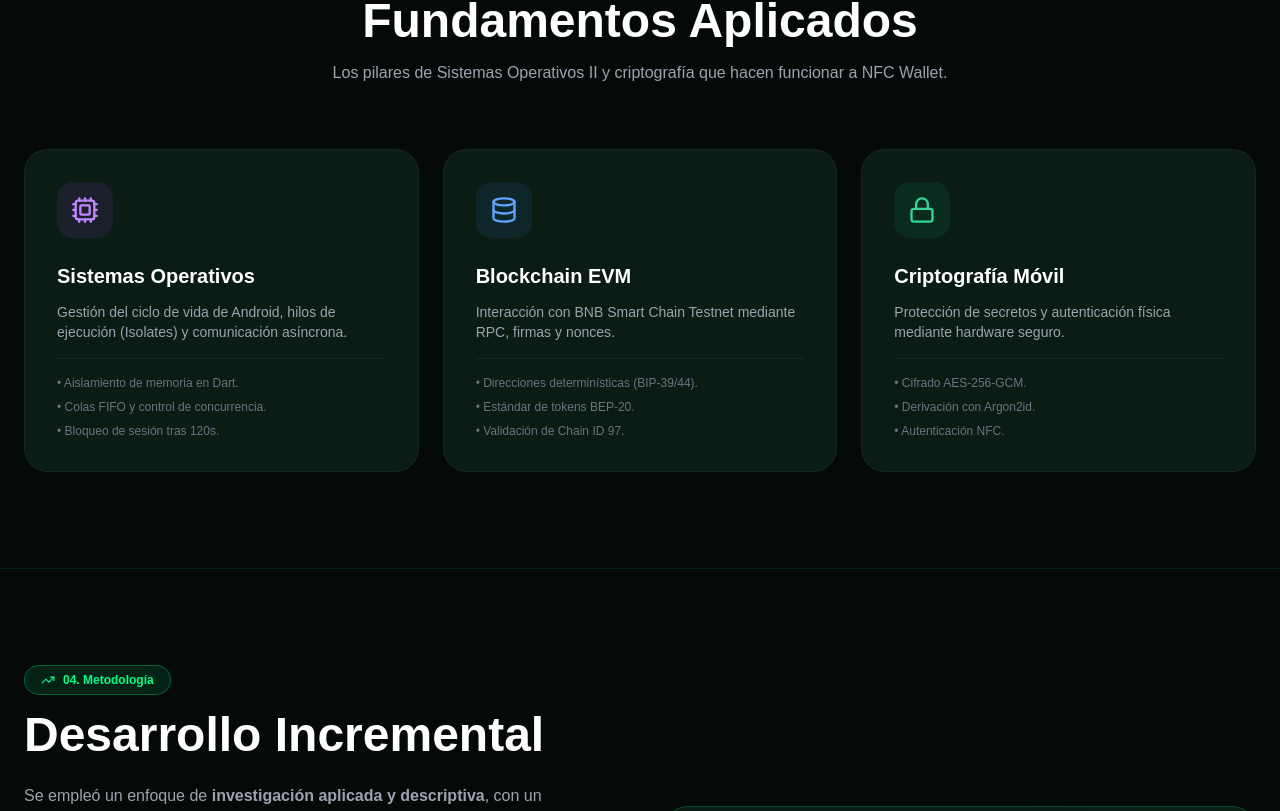
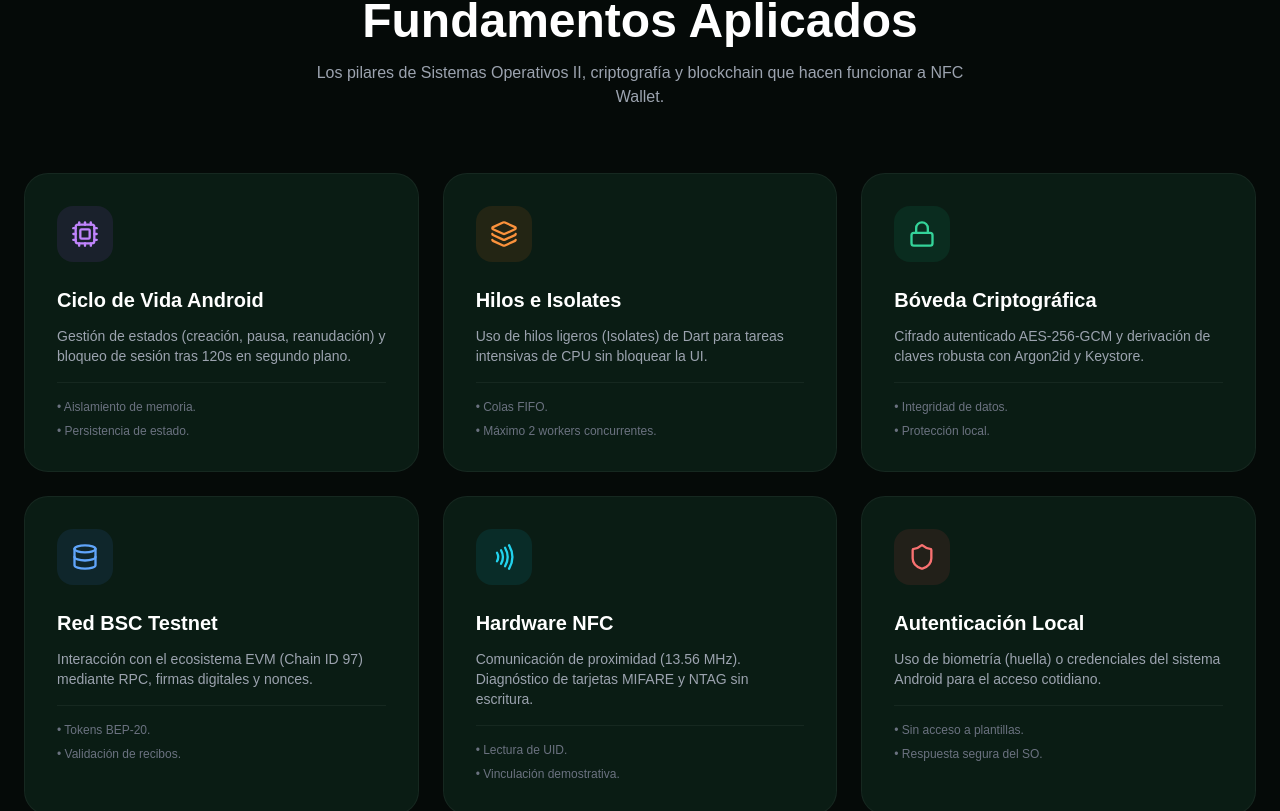
Before and after one commit to arisacaAyde/nfc-wallet-web, a React (Vite) app: page / in a window 1280 px wide. Shown: the part 2009-2820 px from the top of the page. Built offline with nearby package versions, Linux system fonts and the light colour scheme.

Commit message:
Ampliando marco teorico y mejorando animaciones

```diff
--- a/src/App.jsx
+++ b/src/App.jsx
@@ -46,12 +46,12 @@ function App() {
       // Lógica para bajar (Flecha Abajo o Derecha)
       if ((e.key === 'ArrowDown' || e.key === 'ArrowRight') && currentIndex < secciones.length - 1) {
         e.preventDefault();
-        document.getElementById(secciones[currentIndex + 1])?.scrollIntoView({ behavior: 'smooth' });
+        document.getElementById(secciones[currentIndex + 1])?.scrollIntoView({ behavior: 'smooth',block: 'start' });
       }
       // Lógica para subir (Flecha Arriba o Izquierda)
       else if ((e.key === 'ArrowUp' || e.key === 'ArrowLeft') && currentIndex > 0) {
         e.preventDefault();
-        document.getElementById(secciones[currentIndex - 1])?.scrollIntoView({ behavior: 'smooth' });
+        document.getElementById(secciones[currentIndex - 1])?.scrollIntoView({ behavior: 'smooth',block: 'start' });
       }
     };
 
@@ -151,12 +151,12 @@ function App() {
       {/* --- 01. EL PROBLEMA --- */}
       <section id="problema" className="max-w-7xl mx-auto px-6 py-24 relative z-10">
         <div className="grid grid-cols-1 lg:grid-cols-2 gap-16 items-center">
-          <motion.div initial={{ opacity: 0, x: -80 }} whileInView={{ opacity: 1, x: 0 }} viewport={{ once: true, margin: "-100px" }} transition={{ duration: 0.8, ease: "easeOut" }} className="space-y-6">
+          <motion.div initial={{ opacity: 0, x: -80 }} whileInView={{ opacity: 1, x: 0 }} viewport={{ once: true, margin: "-100px" }} transition={{ duration: 1, ease: "easeOut" }} className="space-y-6">
             <div className="inline-flex items-center gap-2 bg-neon-green/10 border border-neon-green/30 text-neon-green text-xs font-bold px-4 py-1.5 rounded-full mb-2"><AlertTriangle size={14} /> 01. El Problema</div>
             <h2 className="text-3xl md:text-5xl font-bold text-white leading-tight">El desafío de la <br/><span className="text-transparent bg-clip-text bg-gradient-to-r from-neon-green to-teal-300">seguridad móvil</span></h2>
             <p className="text-gray-400 text-lg leading-relaxed">Las billeteras móviles deben gestionar secretos criptográficos, mantener información actualizada desde la red y responder a hardware externo sin comprometer la fluidez de la interfaz. Si la derivación de claves bloquea el hilo principal, la app se congela. Si se descuidan las credenciales, el teléfono se vuelve un vector de ataque.</p>
           </motion.div>
-          <motion.div initial={{ opacity: 0, x: 80 }} whileInView={{ opacity: 1, x: 0 }} viewport={{ once: true, margin: "-100px" }} transition={{ duration: 0.8, ease: "easeOut", delay: 0.2 }} className="space-y-4">
+          <motion.div initial={{ opacity: 0, x: 80 }} whileInView={{ opacity: 1, x: 0 }} viewport={{ once: true, margin: "-100px" }} transition={{ duration:1.2, ease: "easeOut", delay: 0.2 }} className="space-y-4">
             <div className="bg-neon-card border border-neon-green/20 p-6 rounded-2xl relative overflow-hidden group hover:border-neon-green/50 transition-colors">
               <div className="absolute top-0 right-0 w-32 h-32 bg-neon-green rounded-full blur-[80px] opacity-10 group-hover:opacity-30 transition-opacity"></div>
               <h3 className="text-xl font-bold text-white mb-2">Pregunta de Investigación</h3>
@@ -196,29 +196,64 @@ function App() {
       {/* --- 03. MARCO TEÓRICO --- */}
       <section id="marco" className="max-w-7xl mx-auto px-6 py-24 relative z-10">
         <div className="text-center mb-16">
-          <div className="inline-flex items-center gap-2 bg-neon-green/10 border border-neon-green/30 text-neon-green text-xs font-bold px-4 py-1.5 rounded-full mb-4"><BookOpen size={14} /> 03. Marco Teórico</div>
+          <div className="inline-flex items-center gap-2 bg-neon-green/10 border border-neon-green/30 text-neon-green text-xs font-bold px-4 py-1.5 rounded-full mb-4">
+            <BookOpen size={14} /> 03. Marco Teórico
+          </div>
           <h2 className="text-3xl md:text-5xl font-bold text-white mb-4">Fundamentos Aplicados</h2>
-          <p className="text-gray-400 max-w-2xl mx-auto">Los pilares de Sistemas Operativos II y criptografía que hacen funcionar a NFC Wallet.</p>
+          <p className="text-gray-400 max-w-2xl mx-auto">Los pilares de Sistemas Operativos II, criptografía y blockchain que hacen funcionar a NFC Wallet.</p>
         </div>
-        <div className="grid grid-cols-1 md:grid-cols-3 gap-6">
-            <motion.div initial={{ opacity: 0, y: 50 }} whileInView={{ opacity: 1, y: 0 }} viewport={{ once: true }} transition={{ delay: 0.1 }} className="bg-neon-card border border-white/5 p-8 rounded-3xl hover:border-neon-green/30 transition-colors">
+
+        {/* Cuadrícula de 6 tarjetas (3 columnas x 2 filas) */}
+        <div className="grid grid-cols-1 md:grid-cols-2 lg:grid-cols-3 gap-6">
+
+            {/* Tarjeta 1: Sistemas Operativos */}
+            <motion.div initial={{ opacity: 0, y: 50 }} whileInView={{ opacity: 1, y: 0 }} viewport={{ once: true }} transition={{ delay: 0.3, duration: 1.2 }} className="bg-neon-card border border-white/5 p-8 rounded-3xl hover:border-neon-green/30 transition-colors">
               <div className="w-14 h-14 bg-purple-500/10 rounded-2xl flex items-center justify-center text-purple-400 mb-6"><Cpu size={28} /></div>
-              <h3 className="text-xl font-bold text-white mb-3">Sistemas Operativos</h3>
-              <p className="text-sm text-gray-400 mb-4">Gestión del ciclo de vida de Android, hilos de ejecución (Isolates) y comunicación asíncrona.</p>
-              <ul className="text-xs text-gray-500 space-y-2 border-t border-white/5 pt-4"><li>• Aislamiento de memoria en Dart.</li><li>• Colas FIFO y control de concurrencia.</li><li>• Bloqueo de sesión tras 120s.</li></ul>
+              <h3 className="text-xl font-bold text-white mb-3">Ciclo de Vida Android</h3>
+              <p className="text-sm text-gray-400 mb-4">Gestión de estados (creación, pausa, reanudación) y bloqueo de sesión tras 120s en segundo plano.</p>
+              <ul className="text-xs text-gray-500 space-y-2 border-t border-white/5 pt-4"><li>• Aislamiento de memoria.</li><li>• Persistencia de estado.</li></ul>
             </motion.div>
-            <motion.div initial={{ opacity: 0, y: 50 }} whileInView={{ opacity: 1, y: 0 }} viewport={{ once: true }} transition={{ delay: 0.2 }} className="bg-neon-card border border-white/5 p-8 rounded-3xl hover:border-neon-green/30 transition-colors">
+
+            {/* Tarjeta 2: Concurrencia */}
+            <motion.div initial={{ opacity: 0, y: 50 }} whileInView={{ opacity: 1, y: 0 }} viewport={{ once: true }} transition={{ delay: 0.5, duration: 1.2 }} className="bg-neon-card border border-white/5 p-8 rounded-3xl hover:border-neon-green/30 transition-colors">
+              <div className="w-14 h-14 bg-orange-500/10 rounded-2xl flex items-center justify-center text-orange-400 mb-6"><Layers size={28} /></div>
+              <h3 className="text-xl font-bold text-white mb-3">Hilos e Isolates</h3>
+              <p className="text-sm text-gray-400 mb-4">Uso de hilos ligeros (Isolates) de Dart para tareas intensivas de CPU sin bloquear la UI.</p>
+              <ul className="text-xs text-gray-500 space-y-2 border-t border-white/5 pt-4"><li>• Colas FIFO.</li><li>• Máximo 2 workers concurrentes.</li></ul>
+            </motion.div>
+
+            {/* Tarjeta 3: Criptografía */}
+            <motion.div initial={{ opacity: 0, y: 50 }} whileInView={{ opacity: 1, y: 0 }} viewport={{ once: true }} transition={{ delay: 1, duration: 1.2 }} className="bg-neon-card border border-white/5 p-8 rounded-3xl hover:border-neon-green/30 transition-colors">
+              <div className="w-14 h-14 bg-emerald-500/10 rounded-2xl flex items-center justify-center text-emerald-400 mb-6"><Lock size={28} /></div>
+              <h3 className="text-xl font-bold text-white mb-3">Bóveda Criptográfica</h3>
+              <p className="text-sm text-gray-400 mb-4">Cifrado autenticado AES-256-GCM y derivación de claves robusta con Argon2id y Keystore.</p>
+              <ul className="text-xs text-gray-500 space-y-2 border-t border-white/5 pt-4"><li>• Integridad de datos.</li><li>• Protección local.</li></ul>
+            </motion.div>
+
+            {/* Tarjeta 4: Blockchain */}
+            <motion.div initial={{ opacity: 0, y: 50 }} whileInView={{ opacity: 1, y: 0 }} viewport={{ once: true }} transition={{ delay: 1.3, duration: 1.2 }} className="bg-neon-card border border-white/5 p-8 rounded-3xl hover:border-neon-green/30 transition-colors">
               <div className="w-14 h-14 bg-blue-500/10 rounded-2xl flex items-center justify-center text-blue-400 mb-6"><Database size={28} /></div>
-              <h3 className="text-xl font-bold text-white mb-3">Blockchain EVM</h3>
-              <p className="text-sm text-gray-400 mb-4">Interacción con BNB Smart Chain Testnet mediante RPC, firmas y nonces.</p>
-              <ul className="text-xs text-gray-500 space-y-2 border-t border-white/5 pt-4"><li>• Direcciones determinísticas (BIP-39/44).</li><li>• Estándar de tokens BEP-20.</li><li>• Validación de Chain ID 97.</li></ul>
+              <h3 className="text-xl font-bold text-white mb-3">Red BSC Testnet</h3>
+              <p className="text-sm text-gray-400 mb-4">Interacción con el ecosistema EVM (Chain ID 97) mediante RPC, firmas digitales y nonces.</p>
+              <ul className="text-xs text-gray-500 space-y-2 border-t border-white/5 pt-4"><li>• Tokens BEP-20.</li><li>• Validación de recibos.</li></ul>
             </motion.div>
-            <motion.div initial={{ opacity: 0, y: 50 }} whileInView={{ opacity: 1, y: 0 }} viewport={{ once: true }} transition={{ delay: 0.3 }} className="bg-neon-card border border-white/5 p-8 rounded-3xl hover:border-neon-green/30 transition-colors">
-              <div className="w-14 h-14 bg-emerald-500/10 rounded-2xl flex items-center justify-center text-emerald-400 mb-6"><Lock size={28} /></div>
-              <h3 className="text-xl font-bold text-white mb-3">Criptografía Móvil</h3>
-              <p className="text-sm text-gray-400 mb-4">Protección de secretos y autenticación física mediante hardware seguro.</p>
-              <ul className="text-xs text-gray-500 space-y-2 border-t border-white/5 pt-4"><li>• Cifrado AES-256-GCM.</li><li>• Derivación con Argon2id.</li><li>• Autenticación NFC.</li></ul>
+
+            {/* Tarjeta 5: NFC */}
+            <motion.div initial={{ opacity: 0, y: 50 }} whileInView={{ opacity: 1, y: 0 }} viewport={{ once: true }} transition={{ delay: 1.6, duration: 1.2 }} className="bg-neon-card border border-white/5 p-8 rounded-3xl hover:border-neon-green/30 transition-colors">
+              <div className="w-14 h-14 bg-cyan-500/10 rounded-2xl flex items-center justify-center text-cyan-400 mb-6"><Nfc size={28} /></div>
+              <h3 className="text-xl font-bold text-white mb-3">Hardware NFC</h3>
+              <p className="text-sm text-gray-400 mb-4">Comunicación de proximidad (13.56 MHz). Diagnóstico de tarjetas MIFARE y NTAG sin escritura.</p>
+              <ul className="text-xs text-gray-500 space-y-2 border-t border-white/5 pt-4"><li>• Lectura de UID.</li><li>• Vinculación demostrativa.</li></ul>
             </motion.div>
+
+            {/* Tarjeta 6: Seguridad Móvil */}
+            <motion.div initial={{ opacity: 0, y: 50 }} whileInView={{ opacity: 1, y: 0 }} viewport={{ once: true }} transition={{ delay: 1.9, duration: 1.2 }} className="bg-neon-card border border-white/5 p-8 rounded-3xl hover:border-neon-green/30 transition-colors">
+              <div className="w-14 h-14 bg-red-500/10 rounded-2xl flex items-center justify-center text-red-400 mb-6"><Shield size={28} /></div>
+              <h3 className="text-xl font-bold text-white mb-3">Autenticación Local</h3>
+              <p className="text-sm text-gray-400 mb-4">Uso de biometría (huella) o credenciales del sistema Android para el acceso cotidiano.</p>
+              <ul className="text-xs text-gray-500 space-y-2 border-t border-white/5 pt-4"><li>• Sin acceso a plantillas.</li><li>• Respuesta segura del SO.</li></ul>
+            </motion.div>
+
         </div>
       </section>
 
@@ -226,7 +261,7 @@ function App() {
       <section id="metodologia" className="border-y border-neon-green/10 py-24 relative z-10">
         <div className="max-w-7xl mx-auto px-6">
           <div className="grid grid-cols-1 lg:grid-cols-2 gap-12 items-center">
-            <motion.div initial={{ opacity: 0, x: -50 }} whileInView={{ opacity: 1, x: 0 }} viewport={{ once: true }}>
+            <motion.div initial={{ opacity: 0, x: -50 }} whileInView={{ opacity: 1, x: 0 }} viewport={{ once: true }} transition={{ duration: 0.8, ease: "easeOut" }}>
               <div className="inline-flex items-center gap-2 bg-neon-green/10 border border-neon-green/30 text-neon-green text-xs font-bold px-4 py-1.5 rounded-full mb-4"><TrendingUp size={14} /> 04. Metodología</div>
               <h2 className="text-3xl md:text-5xl font-bold text-white mb-6">Desarrollo Incremental</h2>
               <p className="text-gray-400 mb-6 leading-relaxed">Se empleó un enfoque de <strong>investigación aplicada y descriptiva</strong>, con un componente experimental para la medición de concurrencia. El desarrollo se ejecutó de manera <strong>incremental e iterativa</strong>.</p>
@@ -245,7 +280,7 @@ function App() {
                 ))}
               </div>
             </motion.div>
-            <motion.div initial={{ opacity: 0, x: 50 }} whileInView={{ opacity: 1, x: 0 }} viewport={{ once: true }} className="bg-neon-card border border-neon-green/20 p-8 rounded-3xl relative overflow-hidden">
+            <motion.div initial={{ opacity: 0, x: 50 }} whileInView={{ opacity: 1, x: 0 }} viewport={{ once: true }} transition={{ duration: 0.8, ease: "easeOut" }} className="bg-neon-card border border-neon-green/20 p-8 rounded-3xl relative overflow-hidden">
                <div className="absolute top-0 right-0 w-32 h-32 bg-neon-green rounded-full blur-[80px] opacity-10"></div>
                <h3 className="text-2xl font-bold text-white mb-4">Técnicas e Instrumentos</h3>
                <ul className="space-y-3 text-sm text-gray-400">
@@ -547,7 +582,7 @@ function App() {
 // --- COMPONENTES ---
 function FeatureCard({ icon, title, desc, delay }) {
   return (
-    <motion.div initial={{ opacity: 0, y: 20 }} whileInView={{ opacity: 1, y: 0 }} viewport={{ once: true }} transition={{ duration: 0.5, delay: delay }} className="bg-neon-card border border-neon-green/10 p-6 rounded-2xl hover:border-neon-green/40 transition-colors group cursor-default">
+    <motion.div initial={{ opacity: 0, y: 20 }} whileInView={{ opacity: 1, y: 0 }} viewport={{ once: true }} transition={{ duration: 1.2, delay: delay }} className="bg-neon-card border border-neon-green/10 p-6 rounded-2xl hover:border-neon-green/40 transition-colors group cursor-default">
       <div className="w-12 h-12 bg-neon-green/10 rounded-xl flex items-center justify-center text-neon-green mb-4 group-hover:scale-110 transition-transform">{icon}</div>
       <h3 className="text-xl font-bold text-white mb-2">{title}</h3>
       <p className="text-gray-400 text-sm leading-relaxed">{desc}</p>
```
